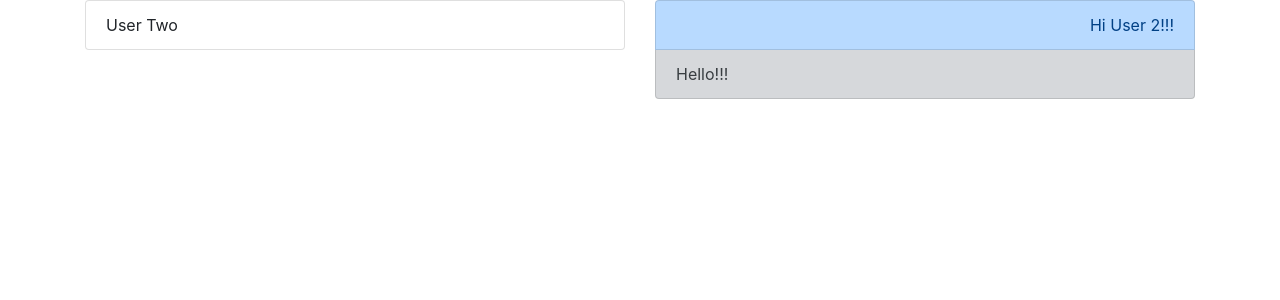
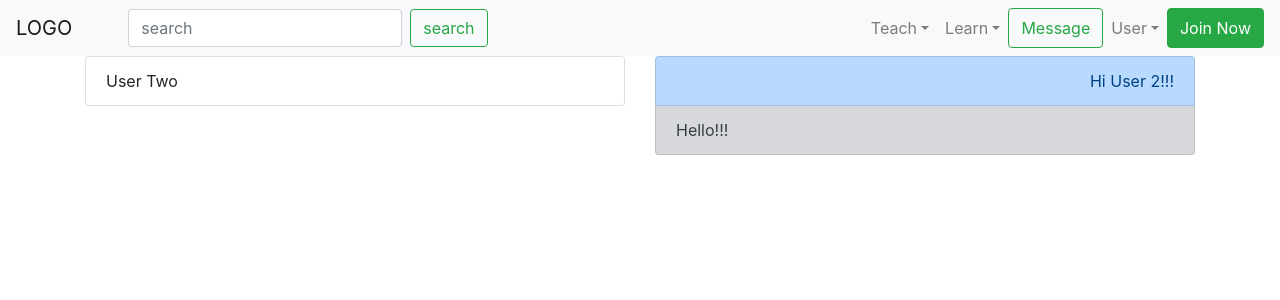
Before and after one commit to jgab13/TalentSwap, a React (Create React App) app in the folder talent_swap/: page /MessageCenter in a window 1280 px wide. Shown: the top 300 px of the page. Built offline with nearby package versions, Linux system fonts and the light colour scheme.

Commit message:
Add Header to UserDashboard and MessageCenter.

```diff
--- a/talent_swap/src/react-components/MessageCenter/index.js
+++ b/talent_swap/src/react-components/MessageCenter/index.js
@@ -1,5 +1,6 @@
 import React from "react";
 import {UserContext} from "../../react-contexts/user-context";
+import Header from "./../Header";
 import {Container, Row, Col} from 'react-bootstrap';
 import MessageContacts from "../MessageContacts";
 import MessageContents from "../MessageContents";
@@ -9,12 +10,15 @@ class MessageCenter extends React.Component {
         return (
             <UserContext.Consumer>
                 {(user) => (
+                    <div>
+                        <Header />
                         <Container>
                             <Row>
                                 <Col><MessageContacts contactIds={user.getContactIds()} /></Col>
                                 <Col><MessageContents messages={user.getMessagesFromContact(1)} /></Col>
                             </Row>
                         </Container>
+                    </div>
                 )}
             </UserContext.Consumer>
         )
--- a/talent_swap/src/react-components/UserDashboard/index.js
+++ b/talent_swap/src/react-components/UserDashboard/index.js
@@ -1,5 +1,6 @@
 import React from "react";
 import {UserContext} from "./../../react-contexts/user-context";
+import Header from "./../Header";
 import { ListGroup, ListGroupItem, Container, Row, Col } from 'react-bootstrap';
 import UserProfileField from "./../../react-components/UserProfileField";
 
@@ -8,6 +9,8 @@ class UserDashboard extends React.Component {
         return (
             <UserContext.Consumer>
                 {(user) => (
+                    <div>
+                        <Header />
                         <Container>
                             <Row>
                                 <Col>PROFILE PICTURE GOES HERE OR SOMETHING</Col>
@@ -29,6 +32,7 @@ class UserDashboard extends React.Component {
                                 </Col>
                             </Row>
                         </Container>
+                    </div>
                 )}
             </UserContext.Consumer>
         )
```
Lines whose indentation alone changed are shown as unchanged.
